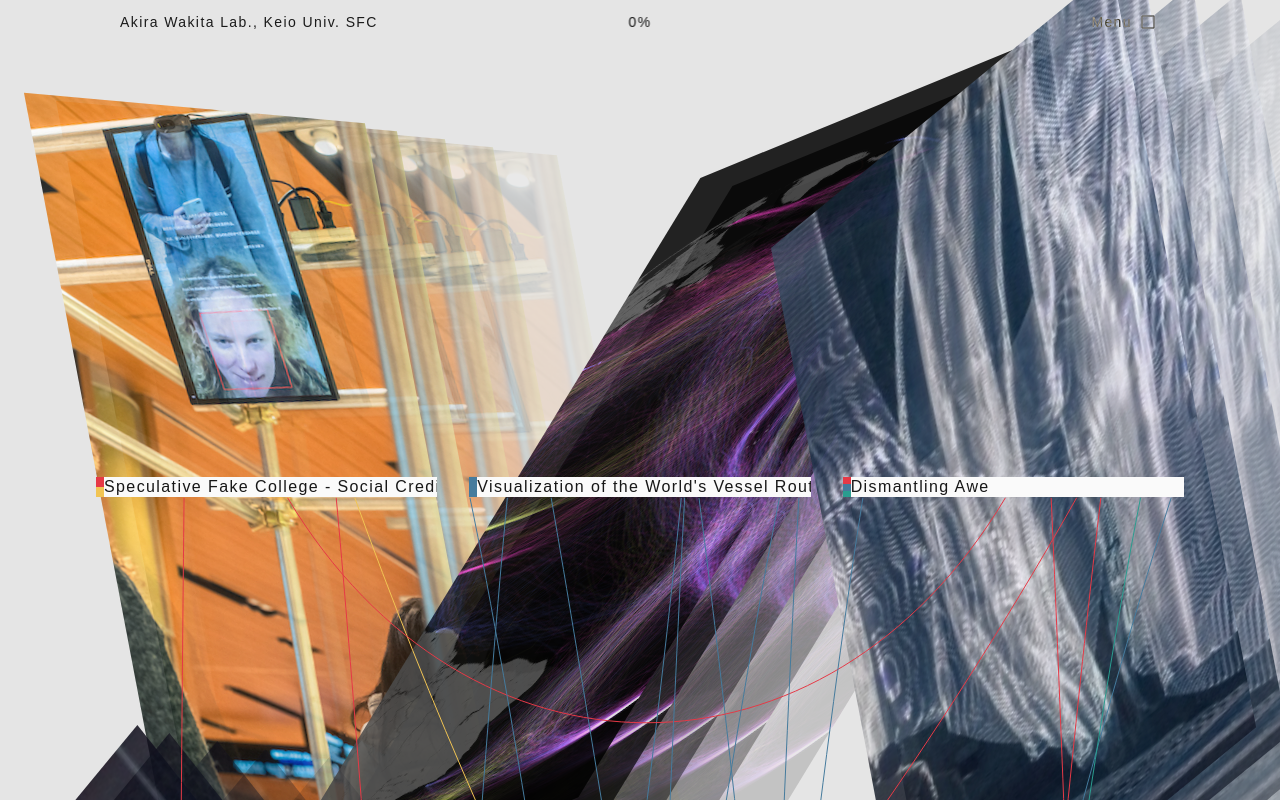
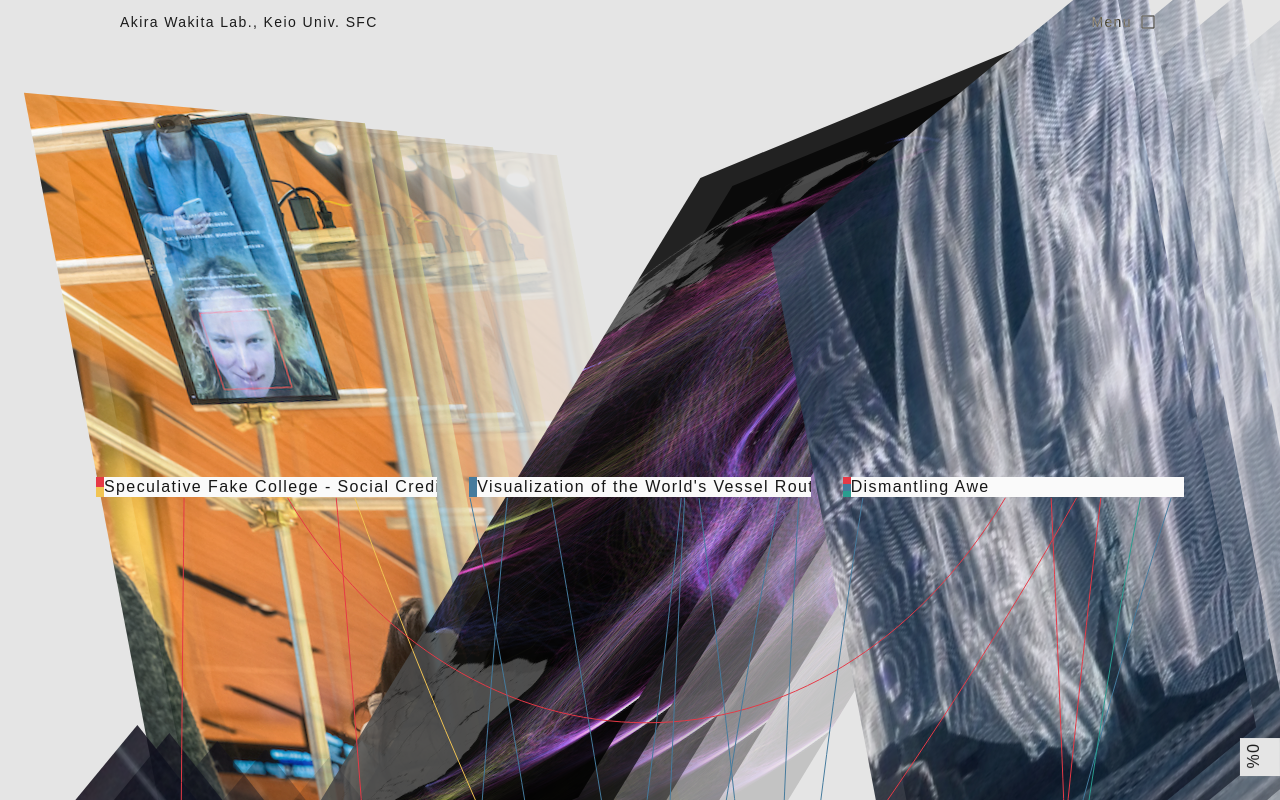
Before and after one commit to wakita-lab/web, a Next.js app: page / in a window 1280 px wide. Shown: the top 800 px of the page. Built offline with nearby package versions, Linux system fonts and the light colour scheme; a web font is replaced by a local one.

Commit message:
Refactor: Update button styles in ScrollPercentageOverlay for improved visibility and layout

```diff
--- a/src/components/ScrollPercentageOverlay.tsx
+++ b/src/components/ScrollPercentageOverlay.tsx
@@ -27,7 +27,7 @@ export function ScrollPercentageOverlay() {
   return (
     <button
       ref={overlayRef}
-      className="fixed bottom-0 left-1/2 z-50 -translate-x-1/2 px-4 py-3 text-white mix-blend-difference md:bottom-auto md:top-0"
+      className="fixed -bottom-4 right-0 origin-top-right rotate-90 bg-background px-1.5 pt-4 text-base md:-right-3 lg:right-0"
       onClick={() => window.scrollTo({ top: 0, behavior: 'smooth' })}
     >
       {scrollPercentage}%
```
